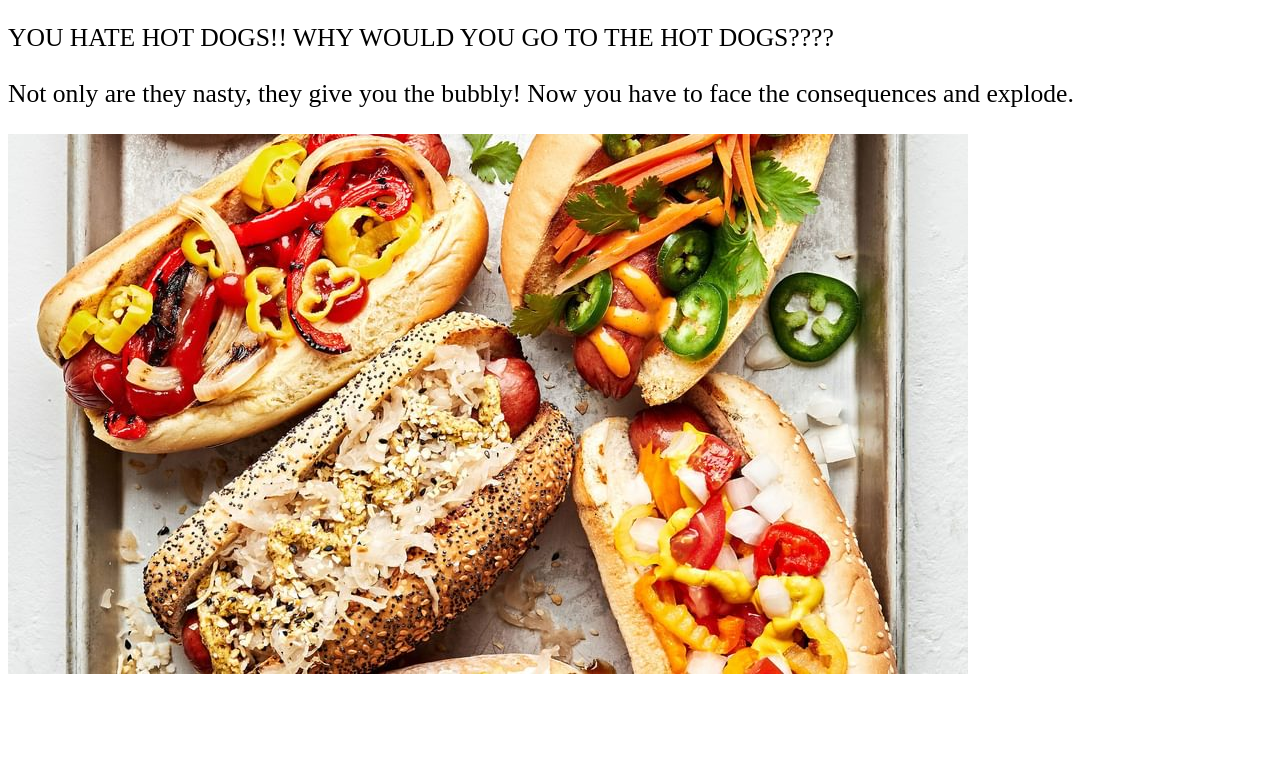
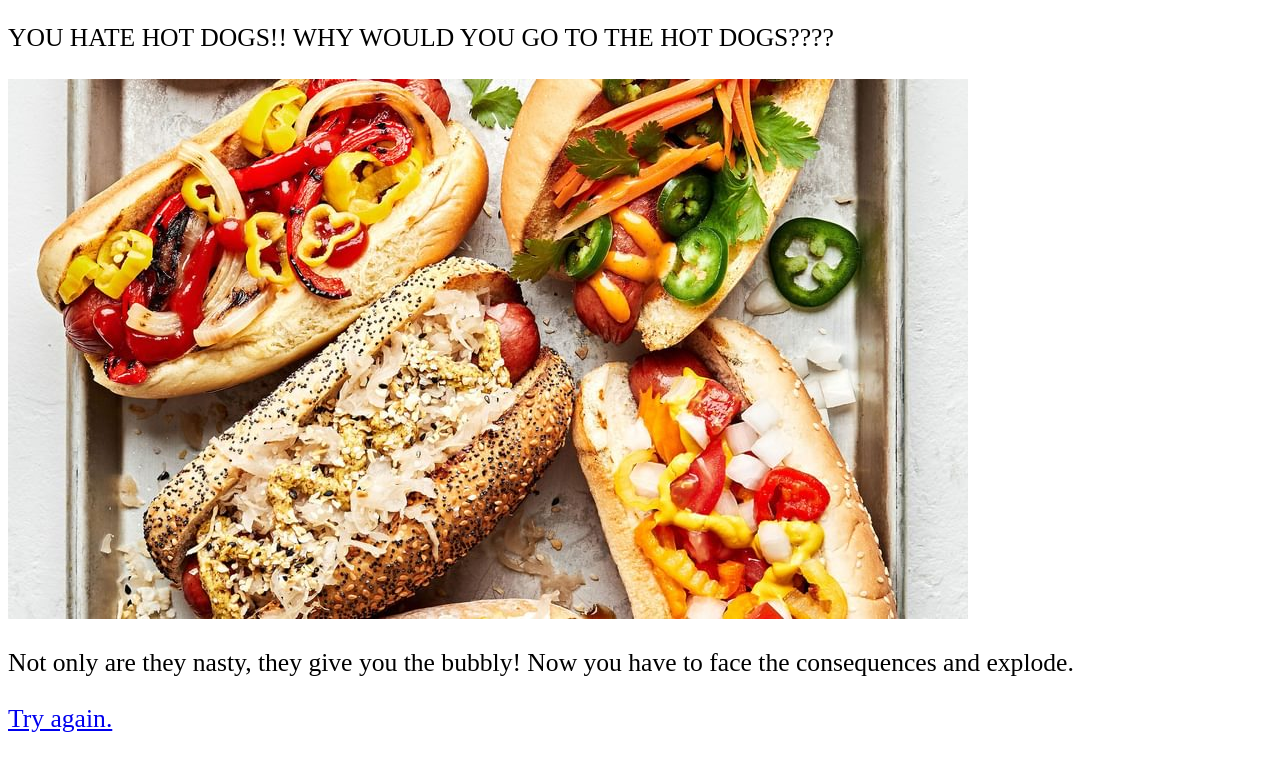
Before and after one commit to jazthebee/shufflinginthedark.github.io, a plain HTML site: page 5colddoge.html in a window 1280 px wide. Shown: the part 61-820 px from the top of the page. Drawn offline with Linux system fonts and the light colour scheme.

Commit message:
try again link

```diff
--- a/5colddoge.html
+++ b/5colddoge.html
@@ -9,8 +9,10 @@
 <p>
 <p style="font-size:160%;"> YOU HATE HOT DOGS!! WHY WOULD YOU GO TO THE HOT DOGS????
 </p>
+<img src="hotdoge.jpg" alt="nastyhotdogs">
 <p style="font-size:160%;"> Not only are they nasty, they give you the bubbly! Now you have to face the consequences and explode.
-<p>
-<img src="hotdoge.jpg" alt="nastyhotdogs">
+
+<p style="font-size:160%;"> <a href="3straight.html"> Try again. </a>
+
 </body>
 </html>
```
Also changed, not shown: 4boiger.html (+3 -1 lines), 7staek.html (+2 -0 lines), 8creep.html (+3 -0 lines), net art atory.txt.
